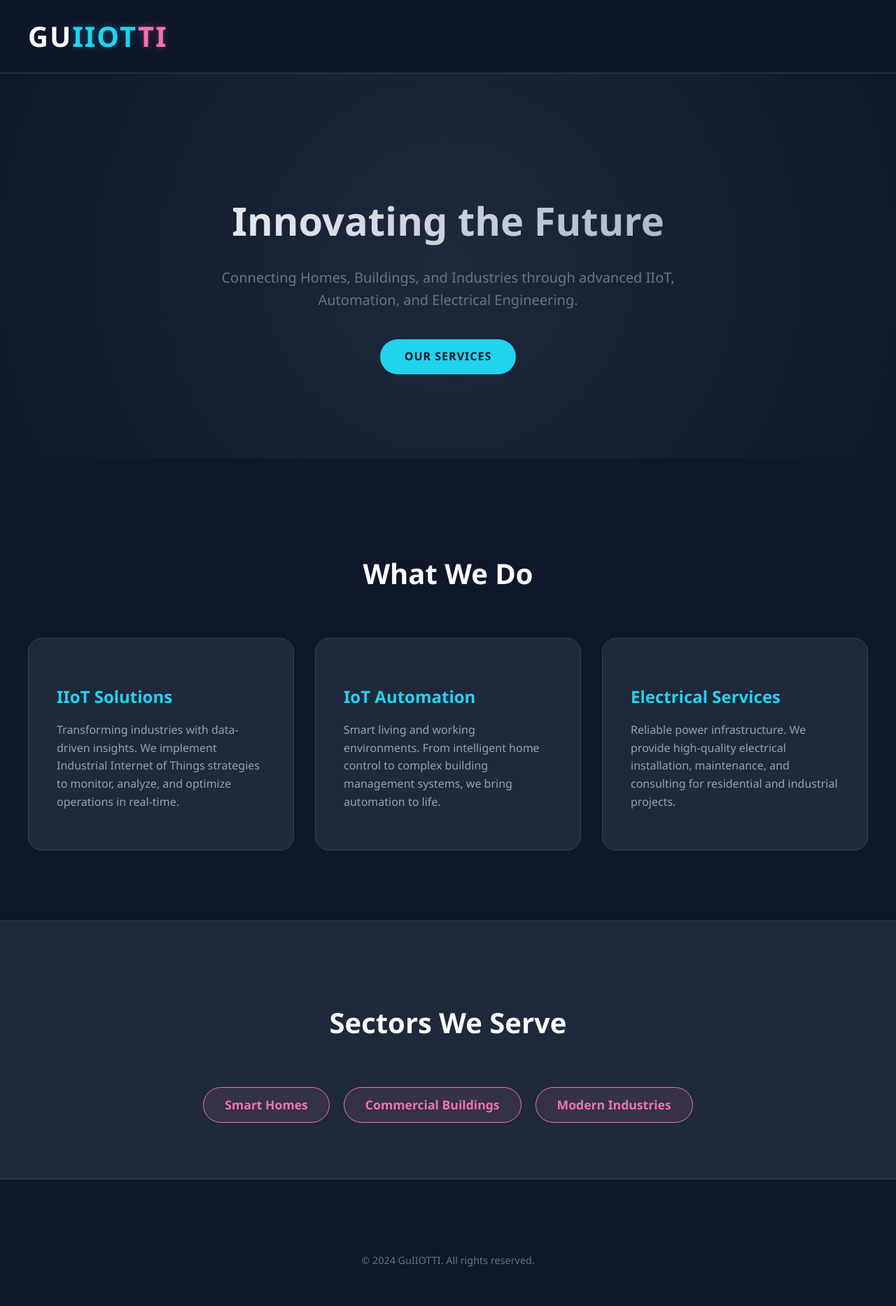
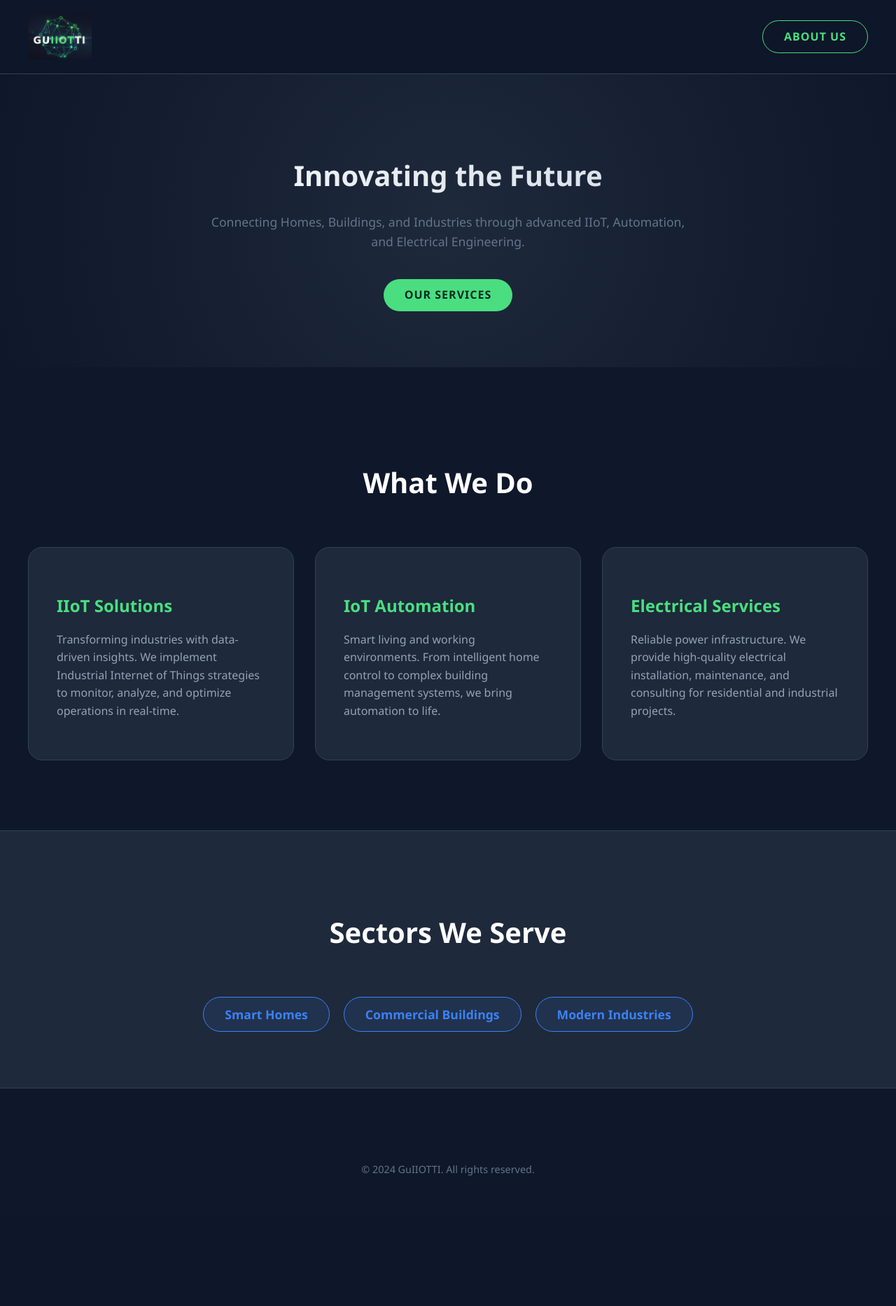
Before and after one commit to WGuiotti/meu-projeto-flask, a Flask app: page / in a window 1280 px wide. Shown: the whole page at 70% size. After the commit the page ends 1681 px from the top, so only its background shows below. Run offline with Flask 3, Linux system fonts and the light colour scheme.

Commit message:
Incrementado projeto, com logo mudança, de cores e uma rota de sobre, mais pastas e arquivos separados para estruturação do projeto

```diff
--- a/app.py
+++ b/app.py
@@ -1,13 +1,25 @@
+# Import necessary modules from Flask
 from flask import Flask, render_template
 import os
 
+# Initialize the Flask application
 app = Flask(__name__)
 
+# Professional Configuration: Define path to database
+app.config['DATABASE'] = os.path.join(app.root_path, 'database', 'site.db')
+
+# Define the route for the root URL ('/')
 @app.route('/')
-def home():
+def index():
+    # Render the index.html template
     return render_template('index.html')
 
+# Example route for a sub-page in the 'pages' folder
+@app.route('/about')
+def about():
+    return render_template('pages/about.html')
+
+# Run the application if executed as the main script
 if __name__ == '__main__':
-    # Garante que o app use a porta do servidor (Render) ou a 5000 localmente
-    port = int(os.environ.get("PORT", 5000))
-    app.run(host='0.0.0.0', port=port)
+    # Run in debug mode for development
+    app.run(debug=True)
--- /dev/null
+++ b/database/schema.sql
@@ -0,0 +1,5 @@
+-- Initial Database Schema
+CREATE TABLE IF NOT EXISTS users (
+    id INTEGER PRIMARY KEY AUTOINCREMENT,
+    username TEXT NOT NULL
+);
--- /dev/null
+++ b/script.js
@@ -0,0 +1,2 @@
+// Log a message to the console indicating the script has loaded
+console.log('GuIIOTTI loaded');
--- /dev/null
+++ b/static/css/style.css
@@ -0,0 +1,159 @@
+:root {
+    --bg-color: #0f172a;
+    --text-color: #e2e8f0;
+    --primary-color: #3b82f6; /* Blue from logo swirl */
+    --iiot-color: #4ade80;    /* Green from logo text */
+    --ti-color: #ffffff;      /* White from logo text */
+    --card-bg: #1e293b;
+    --accent: #64748b;
+}
+
+body {
+    font-family: 'Segoe UI', Tahoma, Geneva, Verdana, sans-serif;
+    margin: 0;
+    padding: 0;
+    background-color: var(--bg-color);
+    color: var(--text-color);
+    line-height: 1.6;
+}
+
+header {
+    background-color: rgba(15, 23, 42, 0.95);
+    padding: 20px 0;
+    position: sticky;
+    top: 0;
+    z-index: 1000;
+    border-bottom: 1px solid #334155;
+    backdrop-filter: blur(10px);
+}
+
+.container {
+    max-width: 1200px;
+    margin: 0 auto;
+    padding: 0 20px;
+}
+
+nav {
+    display: flex;
+    justify-content: space-between;
+    align-items: center;
+}
+
+.brand-logo {
+    display: flex;
+    align-items: center;
+    font-size: 2.5rem;
+    font-weight: 800;
+    text-transform: uppercase;
+    letter-spacing: 2px;
+    text-decoration: none;
+    color: white;
+}
+
+.logo-img {
+    height: 50px;
+    margin-right: 15px;
+    border-radius: 5px;
+    transition: transform 0.3s cubic-bezier(0.175, 0.885, 0.32, 1.275);
+}
+
+.logo-img:hover {
+    transform: scale(1.15);
+    filter: drop-shadow(0 0 8px rgba(74, 222, 128, 0.5));
+}
+
+/* When logo is the only element (Index Page), make it prominent */
+.brand-logo .logo-img:only-child {
+    margin-right: 0;
+    height: 65px;
+}
+
+.brand-gu { color: var(--ti-color); }
+.brand-iiot { color: var(--iiot-color); text-shadow: 0 0 15px rgba(74, 222, 128, 0.4); }
+.brand-ti { color: var(--ti-color); text-shadow: 0 0 15px rgba(255, 255, 255, 0.2); }
+
+.hero {
+    text-align: center;
+    padding: 80px 20px;
+    background: radial-gradient(circle at center, #1e293b 0%, #0f172a 100%);
+}
+
+.hero h1 {
+    font-size: 2.5rem;
+    margin-bottom: 20px;
+    background: linear-gradient(to right, #fff, #cbd5e1);
+    -webkit-background-clip: text;
+    background-clip: text;
+    -webkit-text-fill-color: transparent;
+}
+
+.hero p {
+    font-size: 1.1rem;
+    color: var(--accent);
+    max-width: 700px;
+    margin: 0 auto 40px;
+}
+
+.btn {
+    display: inline-block;
+    padding: 10px 30px;
+    background-color: var(--iiot-color);
+    color: #022c22; /* Dark text for contrast on green */
+    text-decoration: none;
+    font-weight: bold;
+    border-radius: 50px;
+    transition: all 0.3s ease;
+    text-transform: uppercase;
+    letter-spacing: 1px;
+}
+
+.btn:hover {
+    transform: translateY(-3px);
+    box-shadow: 0 0 20px rgba(74, 222, 128, 0.6);
+    background-color: #fff;
+}
+
+.services { padding: 100px 0; }
+.section-title { text-align: center; font-size: 2.5rem; margin-bottom: 60px; color: white; }
+.grid { display: grid; grid-template-columns: repeat(auto-fit, minmax(300px, 1fr)); gap: 30px; }
+
+.card {
+    background-color: var(--card-bg);
+    padding: 40px;
+    border-radius: 20px;
+    transition: transform 0.3s, border-color 0.3s;
+    border: 1px solid #334155;
+    position: relative;
+    overflow: hidden;
+}
+
+.card:hover { transform: translateY(-10px); border-color: var(--iiot-color); }
+.card h3 { font-size: 1.5rem; margin-bottom: 15px; color: var(--iiot-color); }
+.card p { color: #94a3b8; }
+
+.sectors {
+    background-color: #1e293b;
+    padding: 80px 0;
+    text-align: center;
+    border-top: 1px solid #334155;
+    border-bottom: 1px solid #334155;
+}
+
+.sector-tags { display: flex; justify-content: center; gap: 20px; flex-wrap: wrap; margin-top: 30px; }
+
+.tag {
+    background-color: rgba(59, 130, 246, 0.1); /* Blue tint */
+    padding: 10px 30px;
+    border-radius: 50px;
+    border: 1px solid var(--primary-color);
+    color: var(--primary-color);
+    font-weight: 600;
+    font-size: 1.1rem;
+}
+
+footer { text-align: center; padding: 40px 0; color: #64748b; margin-top: 50px; font-size: 0.9rem; }
+
+@media (max-width: 768px) {
+    .hero h1 { font-size: 2.5rem; }
+    .brand-logo { font-size: 1.8rem; }
+}
--- /dev/null
+++ b/static/js/script.js
@@ -0,0 +1 @@
+console.log('GuIIOTTI loaded');
--- a/templates/index.html
+++ b/templates/index.html
@@ -1,198 +1,32 @@
+<!-- Document type declaration -->
 <!DOCTYPE html>
 <html lang="en">
 <head>
+    <!-- Character encoding -->
     <meta charset="UTF-8">
+    <!-- Viewport settings for responsive design -->
     <meta name="viewport" content="width=device-width, initial-scale=1.0">
+    <!-- Page title -->
     <title>GuIIOTTI - IIoT & Automation Solutions</title>
-    <style>
-        :root {
-            --bg-color: #0f172a;
-            --text-color: #e2e8f0;
-            --primary-color: #3b82f6;
-            --iiot-color: #22d3ee;    /* Cyan for IIOT */
-            --ti-color: #f472b6;      /* Pink/Magenta for TI */
-            --card-bg: #1e293b;
-            --accent: #64748b;
-        }
-
-        body {
-            font-family: 'Segoe UI', Tahoma, Geneva, Verdana, sans-serif;
-            margin: 0;
-            padding: 0;
-            background-color: var(--bg-color);
-            color: var(--text-color);
-            line-height: 1.6;
-        }
-
-        header {
-            background-color: rgba(15, 23, 42, 0.95);
-            padding: 20px 0;
-            position: sticky;
-            top: 0;
-            z-index: 1000;
-            border-bottom: 1px solid #334155;
-            backdrop-filter: blur(10px);
-        }
-
-        .container {
-            max-width: 1200px;
-            margin: 0 auto;
-            padding: 0 20px;
-        }
-
-        nav {
-            display: flex;
-            justify-content: space-between;
-            align-items: center;
-        }
-
-        .brand-logo {
-            font-size: 2.5rem;
-            font-weight: 800;
-            text-transform: uppercase;
-            letter-spacing: 2px;
-            text-decoration: none;
-            color: white;
-        }
-
-        .brand-gu { color: white; }
-        .brand-iiot { color: var(--iiot-color); text-shadow: 0 0 10px rgba(34, 211, 238, 0.3); }
-        .brand-ti { color: var(--ti-color); text-shadow: 0 0 10px rgba(244, 114, 182, 0.3); }
-
-        .hero {
-            text-align: center;
-            padding: 120px 20px;
-            background: radial-gradient(circle at center, #1e293b 0%, #0f172a 100%);
-        }
-
-        .hero h1 {
-            font-size: 3.5rem;
-            margin-bottom: 20px;
-            background: linear-gradient(to right, #fff, #94a3b8);
-            -webkit-background-clip: text;
-            -webkit-text-fill-color: transparent;
-        }
-
-        .hero p {
-            font-size: 1.25rem;
-            color: var(--accent);
-            max-width: 700px;
-            margin: 0 auto 40px;
-        }
-
-        .btn {
-            display: inline-block;
-            padding: 12px 35px;
-            background-color: var(--iiot-color);
-            color: #0f172a;
-            text-decoration: none;
-            font-weight: bold;
-            border-radius: 50px;
-            transition: all 0.3s ease;
-            text-transform: uppercase;
-            letter-spacing: 1px;
-        }
-
-        .btn:hover {
-            transform: translateY(-3px);
-            box-shadow: 0 0 20px rgba(34, 211, 238, 0.5);
-            background-color: #fff;
-        }
-
-        .services {
-            padding: 100px 0;
-        }
-
-        .section-title {
-            text-align: center;
-            font-size: 2.5rem;
-            margin-bottom: 60px;
-            color: white;
-        }
-
-        .grid {
-            display: grid;
-            grid-template-columns: repeat(auto-fit, minmax(300px, 1fr));
-            gap: 30px;
-        }
-
-        .card {
-            background-color: var(--card-bg);
-            padding: 40px;
-            border-radius: 20px;
-            transition: transform 0.3s, border-color 0.3s;
-            border: 1px solid #334155;
-            position: relative;
-            overflow: hidden;
-        }
-
-        .card:hover {
-            transform: translateY(-10px);
-            border-color: var(--iiot-color);
-        }
-
-        .card h3 {
-            font-size: 1.5rem;
-            margin-bottom: 15px;
-            color: var(--iiot-color);
-        }
-
-        .card p {
-            color: #94a3b8;
-        }
-
-        .sectors {
-            background-color: #1e293b;
-            padding: 80px 0;
-            text-align: center;
-            border-top: 1px solid #334155;
-            border-bottom: 1px solid #334155;
-        }
-
-        .sector-tags {
-            display: flex;
-            justify-content: center;
-            gap: 20px;
-            flex-wrap: wrap;
-            margin-top: 30px;
-        }
-
-        .tag {
-            background-color: rgba(244, 114, 182, 0.1);
-            padding: 10px 30px;
-            border-radius: 50px;
-            border: 1px solid var(--ti-color);
-            color: var(--ti-color);
-            font-weight: 600;
-            font-size: 1.1rem;
-        }
-
-        footer {
-            text-align: center;
-            padding: 40px 0;
-            color: #64748b;
-            margin-top: 50px;
-            font-size: 0.9rem;
-        }
-
-        @media (max-width: 768px) {
-            .hero h1 { font-size: 2.5rem; }
-            .brand-logo { font-size: 1.8rem; }
-        }
-    </style>
+    <!-- Link to external CSS stylesheet -->
+    <link rel="stylesheet" href="{{ url_for('static', filename='css/style.css') }}">
 </head>
 <body>
 
+    <!-- Header section with navigation -->
     <header>
         <div class="container">
             <nav>
-                <a href="#" class="brand-logo">
-                    <span class="brand-gu">Gu</span><span class="brand-iiot">IIOT</span><span class="brand-ti">TI</span>
+                <!-- Brand logo with colored spans -->
+                <a href="{{ url_for('index') }}" class="brand-logo">
+                    <img src="{{ url_for('static', filename='img/logo.jpg') }}" alt="GuIIOTTI Brand" class="logo-img">
                 </a>
+                <a href="{{ url_for('about') }}" class="btn" style="background: transparent; border: 1px solid var(--iiot-color); color: var(--iiot-color);">About Us</a>
             </nav>
         </div>
     </header>
 
+    <!-- Hero section with main headline and call to action -->
     <section class="hero">
         <div class="container">
             <h1>Innovating the Future</h1>
@@ -201,18 +35,22 @@
         </div>
     </section>
 
+    <!-- Services section listing offerings -->
     <section id="services" class="services">
         <div class="container">
             <h2 class="section-title">What We Do</h2>
             <div class="grid">
+                <!-- Service Card 1 -->
                 <div class="card">
                     <h3>IIoT Solutions</h3>
                     <p>Transforming industries with data-driven insights. We implement Industrial Internet of Things strategies to monitor, analyze, and optimize operations in real-time.</p>
                 </div>
+                <!-- Service Card 2 -->
                 <div class="card">
                     <h3>IoT Automation</h3>
                     <p>Smart living and working environments. From intelligent home control to complex building management systems, we bring automation to life.</p>
                 </div>
+                <!-- Service Card 3 -->
                 <div class="card">
                     <h3>Electrical Services</h3>
                     <p>Reliable power infrastructure. We provide high-quality electrical installation, maintenance, and consulting for residential and industrial projects.</p>
@@ -221,6 +59,7 @@
         </div>
     </section>
 
+    <!-- Sectors section displaying tags -->
     <section class="sectors">
         <div class="container">
             <h2 class="section-title">Sectors We Serve</h2>
@@ -232,11 +71,14 @@
         </div>
     </section>
 
+    <!-- Footer section -->
     <footer>
         <div class="container">
             <p>&copy; 2024 GuIIOTTI. All rights reserved.</p>
         </div>
     </footer>
 
+    <!-- Link to external JavaScript file -->
+    <script src="{{ url_for('static', filename='js/script.js') }}"></script>
 </body>
 </html>
```
Also changed, not shown: templates/pages/about.html (added, +28 -0 lines), static/img/logo.jpg (added), static/img/logo2.png (added), static/img/logo3.jpg (added), static/img/logo3.png (added).
